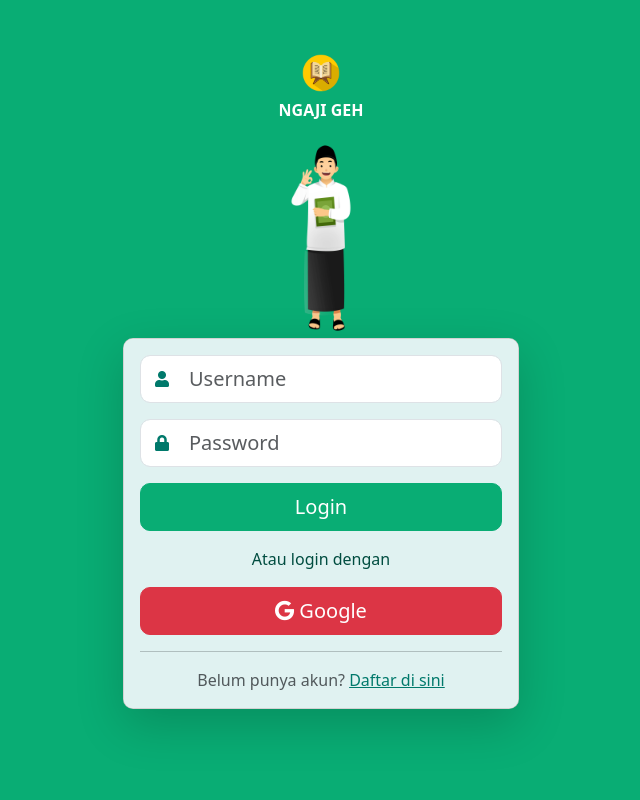
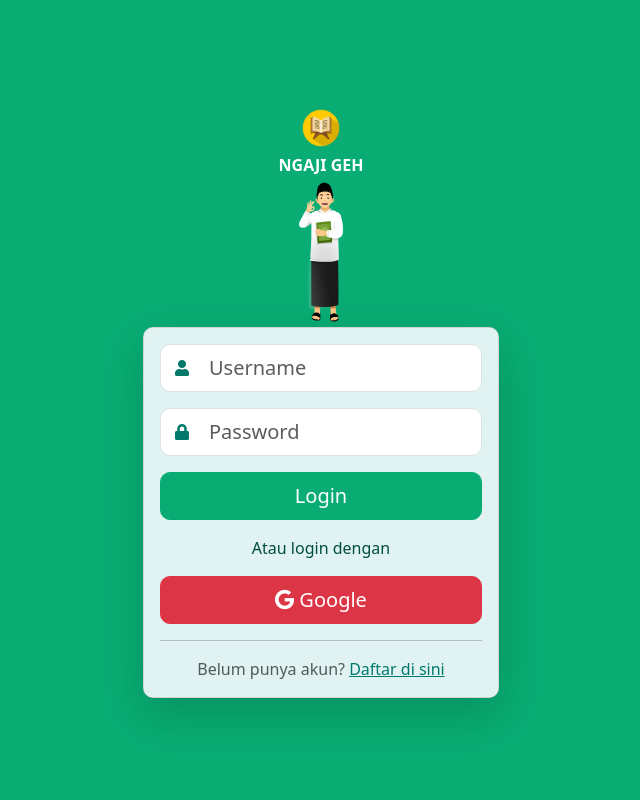
Before and after one commit to syamban14/ngaji_geh, a CodeIgniter app: page /invoice/login in a window 1280 px wide. Shown: the whole page, without its empty margins (319-959 px from the left). Run offline with CodeIgniter, Linux system fonts and the light colour scheme; some libraries are stand-ins or nearby versions.

Commit message:
Perapihan layouting

```diff
--- a/application/modules/login/views/login_v.php
+++ b/application/modules/login/views/login_v.php
@@ -11,15 +11,14 @@
 </head>
 
 <body class="bg-success">
-
-	<div class="mt-5">
+	<div class="container">
+		<div class="row d-flex align-items-center justify-content-center vh-100">
+			<div class="col-md-4">
 				<center>
 					<img src="<?= base_url(); ?>assets/images/logo.png" alt="" height="50px">
-			<p class="fw-bold text-white text-uppercase">Ngaji Geh</p>
+					<p class="fw-bold text-white text-uppercase mb-0">Ngaji Geh</p>
+					<img src="<?= base_url(); ?>assets/images/ustadz.png" alt="" height="150px">
 				</center>
-	</div>
-	<center><img src="<?= base_url(); ?>assets/images/ustadz.png" alt="" height="200px"></center>
-	<div class="container d-flex align-items-center justify-content-center vh-50">
 				<div class="card shadow-lg" style="border-radius: 10px; overflow: hidden;">
 					<div class="card-body" style="max-width: 400px; background-color: #e0f2f1;">
 
@@ -53,7 +52,9 @@
 						<hr>
 
 						<div class="text-center">
-					<p class="text-muted mb-0" style="color: #004d40;">Belum punya akun? <a href="#" style="color: #00796b;">Daftar di sini</a></p>
+							<p class="text-muted mb-0" style="color: #004d40;">Belum punya akun? <a href="<?= base_url('sign_up');?>" style="color: #00796b;">Daftar di sini</a></p>
+						</div>
+					</div>
 				</div>
 			</div>
 		</div>
```
Lines whose indentation alone changed are shown as unchanged.
